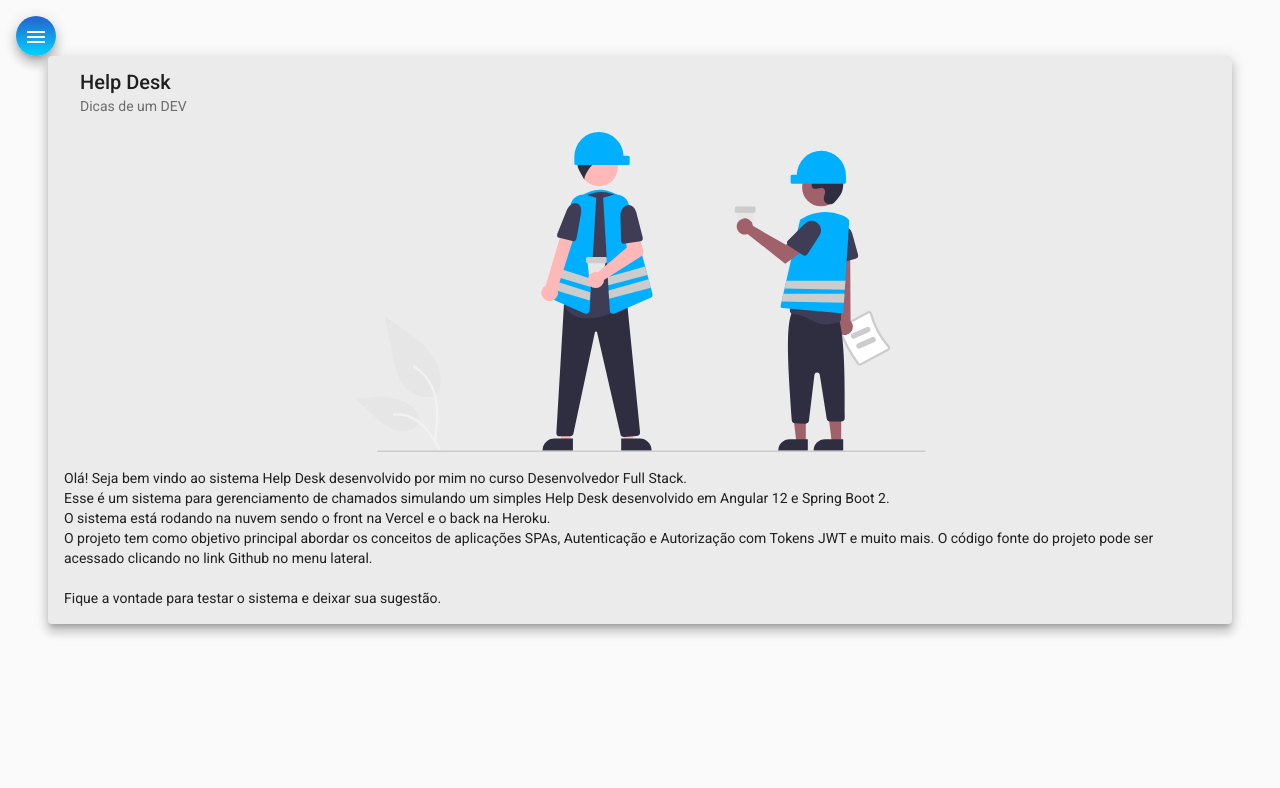
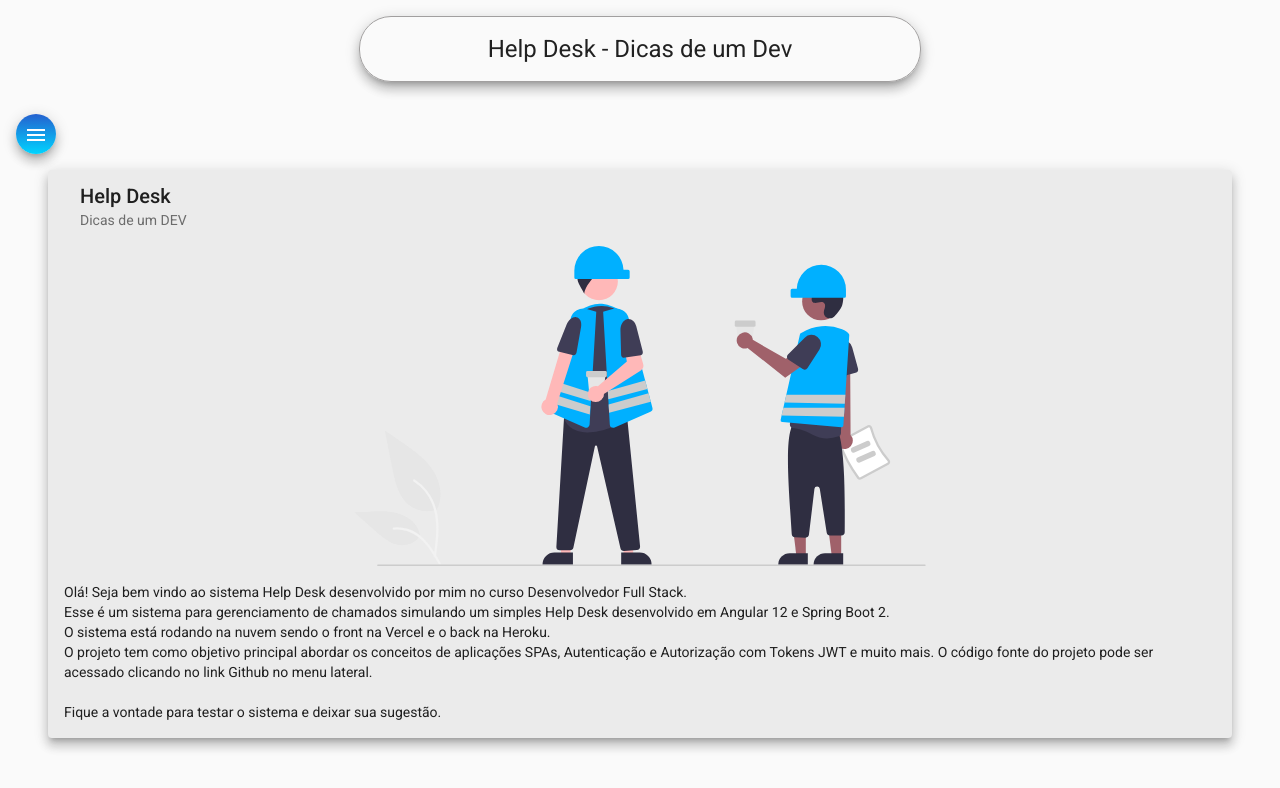
Before and after one commit to jonatanreseck/helpdesk-frontend, an Angular app: page /home in a window 1280 px wide. Shown: the top 788 px of the page. Built offline with nearby package versions, Linux system fonts and the light colour scheme.

Commit message:
aula 33: criado header

```diff
--- a/src/app/app.module.ts
+++ b/src/app/app.module.ts
@@ -30,12 +30,14 @@
 //componentes do projeto
 import { NavComponent } from './components/nav/nav.component';
 import { HomeComponent } from './components/home/home.component';
+import { HeaderComponent } from './components/header/header.component';
 
 @NgModule({
   declarations: [
     AppComponent,
     NavComponent,
-    HomeComponent
+    HomeComponent,
+    HeaderComponent
   ],
   imports: [
     BrowserModule,
--- /dev/null
+++ b/src/app/components/header/header.component.css
@@ -0,0 +1,12 @@
+.container{
+    display: flex;
+    align-items: center;
+    justify-content: center;
+}
+
+h1{
+    margin-top: 1rem;
+    border: 1px solid rgb(161, 159, 159);
+    padding: 1rem 10%;
+    border-radius: 2rem;
+}
--- /dev/null
+++ b/src/app/components/header/header.component.html
@@ -0,0 +1,3 @@
+<div class="container">
+    <h1 class="mat-elevation-z8">Help Desk - Dicas de um Dev</h1>
+</div>
--- /dev/null
+++ b/src/app/components/header/header.component.ts
@@ -0,0 +1,15 @@
+import { Component, OnInit } from '@angular/core';
+
+@Component({
+  selector: 'app-header',
+  templateUrl: './header.component.html',
+  styleUrls: ['./header.component.css']
+})
+export class HeaderComponent implements OnInit {
+
+  constructor() { }
+
+  ngOnInit(): void {
+  }
+
+}
--- a/src/app/components/home/home.component.css
+++ b/src/app/components/home/home.component.css
@@ -1,6 +1,6 @@
 .card{
     width: 90%;
-    margin: auto;
+    margin: 1rem auto;
     background-color: rgb(235, 235, 235);
 }
 
--- a/src/app/components/nav/nav.component.html
+++ b/src/app/components/nav/nav.component.html
@@ -26,6 +26,7 @@
     </mat-drawer>
 
     <div class="sidenav-content">
+      <app-header></app-header>
       <button class="menu mat-elevation-z8" (click)="drawer.toggle()" mat-icon-button>
         <mat-icon>menu</mat-icon>
       </button>
```
